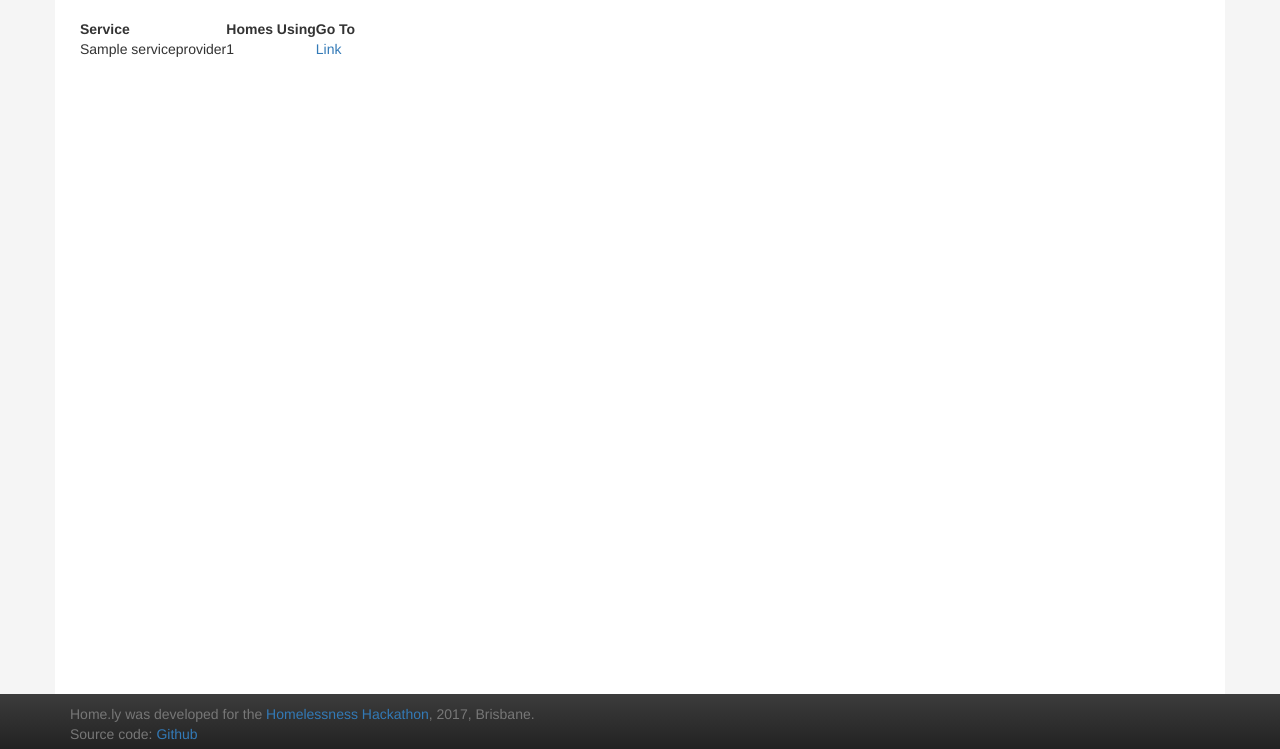
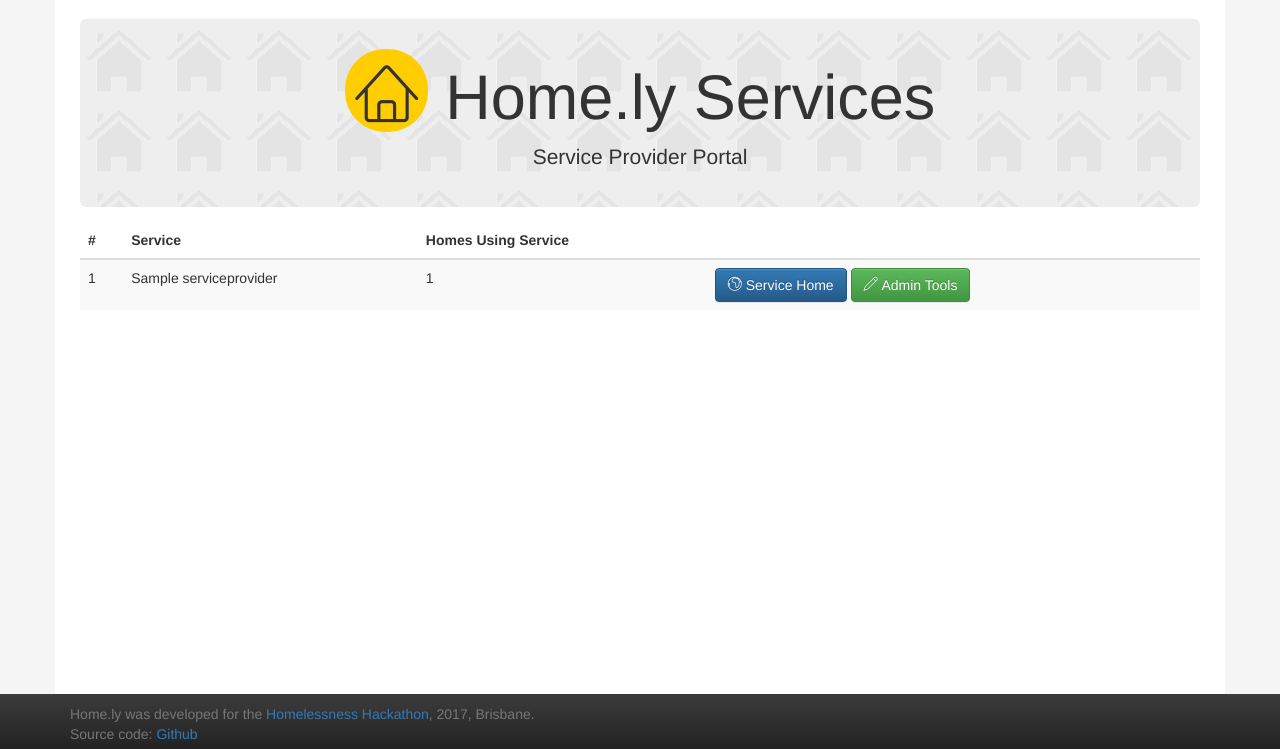
Before and after one commit to merrickheley/HomelessHackathon2017, a Django app: page /services in a window 1280 px wide. Shown: the part 51-800 px from the top of the page. Run offline with Django 3.2, Linux system fonts and the light colour scheme; tables that the repository leaves empty hold one stand-in row (values such as "Sample post"); some libraries are stand-ins or nearby versions.

Commit message:
CSS for services page

```diff
--- a/HackApp/templates/HackApp/services.html
+++ b/HackApp/templates/HackApp/services.html
@@ -7,20 +7,29 @@
 
 {% block content %}
     <div class="body-content">
-        <table>
+        <div class="jumbotron">
+            <h1><span class="lnr lnr-home icon-title"></span> Home.ly Services</h1>
+            <p class="lead">Service Provider Portal</p>
+        </div>
+        <table class="table table-striped table-hover">
             <thead>
             <tr>
+                <th>#</th>
                 <th>Service</th>
-        	<th>Homes Using</th>
-        	<th>Go To</th>
+                <th>Homes Using Service</th>
+                <th></th>
             </tr>
             </thead>
             <tbody>
             {% for prov in prov_count %}
                 <tr>
+                    <td>{{ prov.num }}</td>
                     <td>{{ prov.prov.name }}</td>
-        				<td>{{ prov.count}}</td>
-        				<td><a href="{{prov.prov.website}}">Link</a></td>
+                    <td><span class="">{{ prov.count}}</span></td>
+                    <td>
+                        <a class="btn btn-md btn-primary" href="{{ prov.prov.website }}"><span class="lnr lnr-earth"></span> Service Home</a>
+                        <a class="btn btn-md btn-success" href="#"><span class="lnr lnr-pencil"></span> Admin Tools</a>
+                    </td>
                 </tr>
             {% endfor %}
             </tbody>
--- a/HackApp/views.py
+++ b/HackApp/views.py
@@ -91,6 +91,8 @@ def services(request):
         outd['count']=AvailableProvider.objects.filter(provider=prov).count()
         out.append(outd)
     print(out)
+    for k,v in enumerate(out):
+        v['num'] = k+1
     return render(request, "HackApp/services.html",{
         'prov_count':out,
         })
```
Lines whose indentation alone changed are shown as unchanged.
